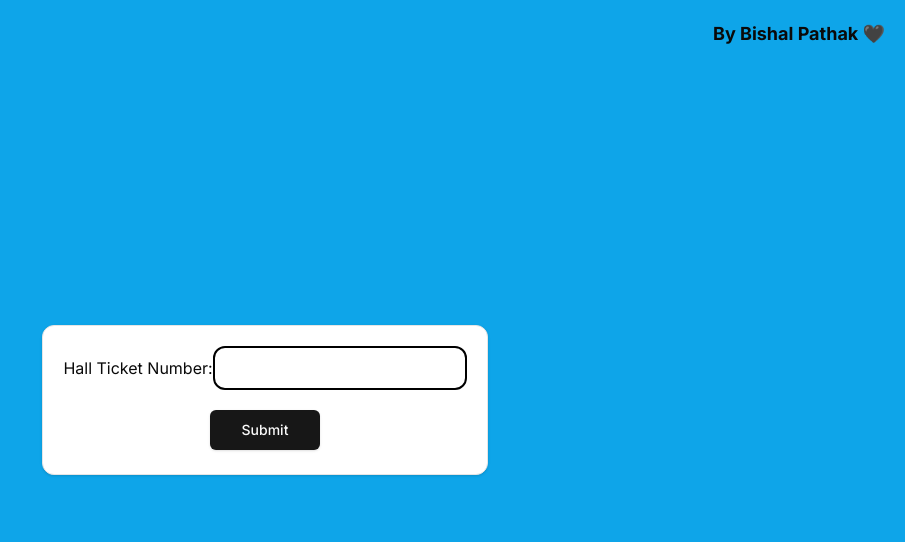
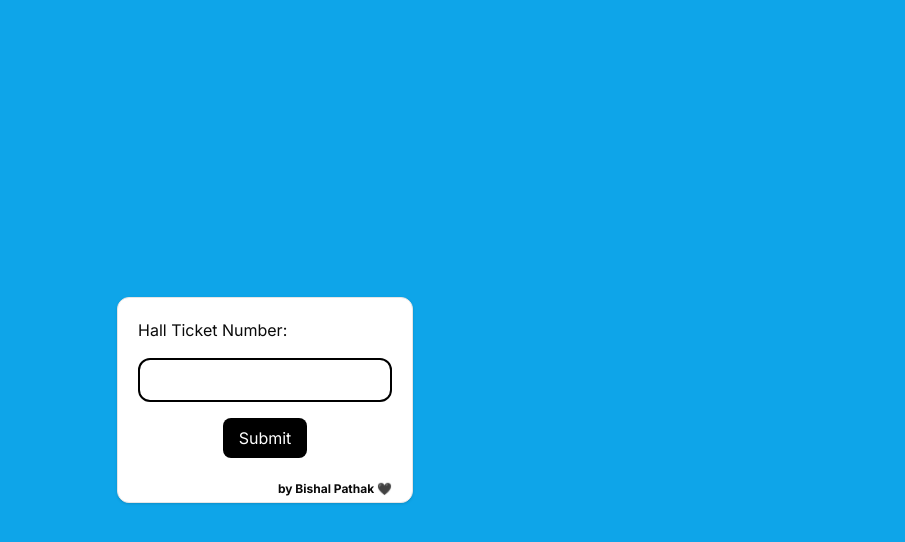
Before and after one commit to Hemant2059/result, a Next.js app: page / in a window 1280 px wide. Shown: the top 542 px of the page, without its empty margins (375-1280 px from the left). Built offline with nearby package versions, Linux system fonts and the light colour scheme.

Commit message:
bishal v2

```diff
--- a/app/academicresult/result/table-data.tsx
+++ b/app/academicresult/result/table-data.tsx
@@ -30,7 +30,7 @@ const TableComponent = (result: any) => {
             <TableCell className="font-medium">
               {data.Details.Roll_No}
             </TableCell>
-            <TableCell>{data.Details.NAME}</TableCell>
+            <TableCell>MR./MRS.{data.Details.NAME}</TableCell>
             <TableCell>{data.Details.FATHER_NAME}</TableCell>
           </TableRow>
         </TableBody>
--- a/app/page.tsx
+++ b/app/page.tsx
@@ -6,9 +6,6 @@ const Home = () => {
     <div className="h-screen flex items-center justify-center bg-sky-500">
       <div className="">
         <FormComponent />
-        <h1 className="text-lg font-bold absolute right-5 top-5">
-          By Bishal Pathak &#128420;
-        </h1>
       </div>
     </div>
   );
--- a/components/form-data.tsx
+++ b/components/form-data.tsx
@@ -26,9 +26,11 @@ const FormComponent = () => {
   return (
     <Card>
       <CardContent className="p-5">
-        <form onSubmit={handleSubmit}>
-          <label>
-            Hall Ticket Number:
+        <form
+          onSubmit={handleSubmit}
+          className="relative flex flex-col space-y-4"
+        >
+          <label>Hall Ticket Number:</label>
           <input
             type="text"
             className="p-2 border-2 border-black rounded-xl"
@@ -36,14 +38,20 @@ const FormComponent = () => {
             onChange={(e) => setHtno(e.target.value)}
             required
           />
-          </label>
+          <div className="flex items-center justify-center">
+            <button
+              type="submit"
+              className="bg-black text-white py-2 px-4 rounded-lg"
+            >
+              Submit
+            </button>
+          </div>
+          <h1 className="absolute -bottom-10 right-0 text-[12px] font-bold">
+            by Bishal Pathak &#128420;
+          </h1>
         </form>
       </CardContent>
-      <CardFooter className="flex items-center justify-center">
-        <Button size={"lg"}>
-          <button type="submit">Submit</button>
-        </Button>
-      </CardFooter>
+      <CardFooter className="flex items-center justify-center"></CardFooter>
     </Card>
   );
 };
```
Lines whose indentation alone changed are shown as unchanged.
